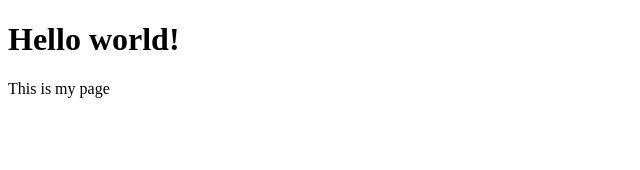
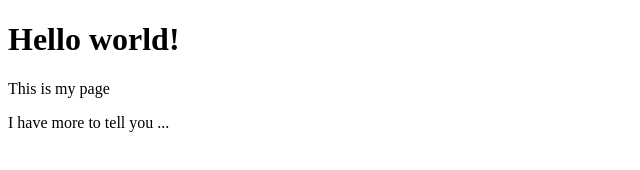
Before and after one commit to pyrschool/sample, a plain HTML site: page index.html in a window 1280 px wide. Shown: the whole page, without its empty margins (0-640 px from the left). Drawn offline with Linux system fonts and the light colour scheme.

Commit message:
Add a paragraph

```diff
--- a/index.html
+++ b/index.html
@@ -8,5 +8,6 @@
 <body>
     <h1>Hello world!</h1>
     <p>This is my page</p>
+    <p>I have more to tell you ...</p>
 </body>
 </html>
```
